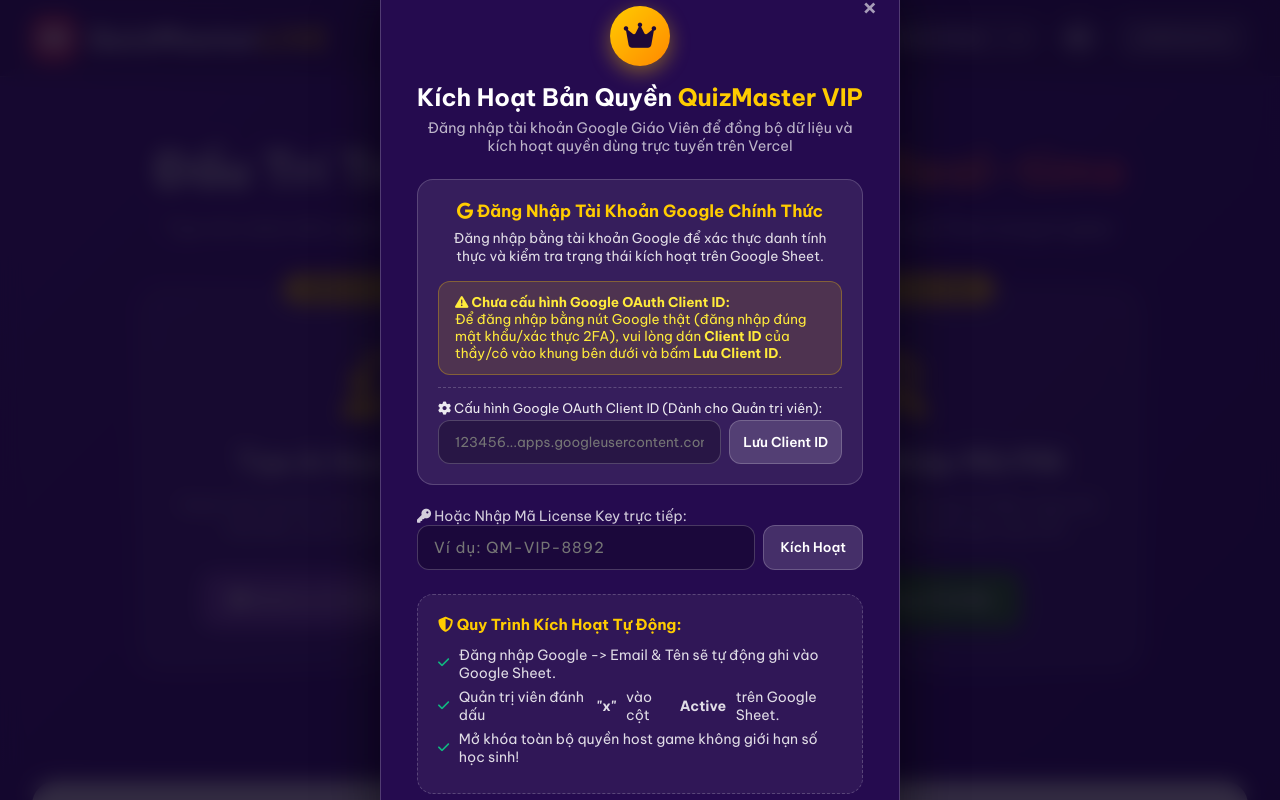
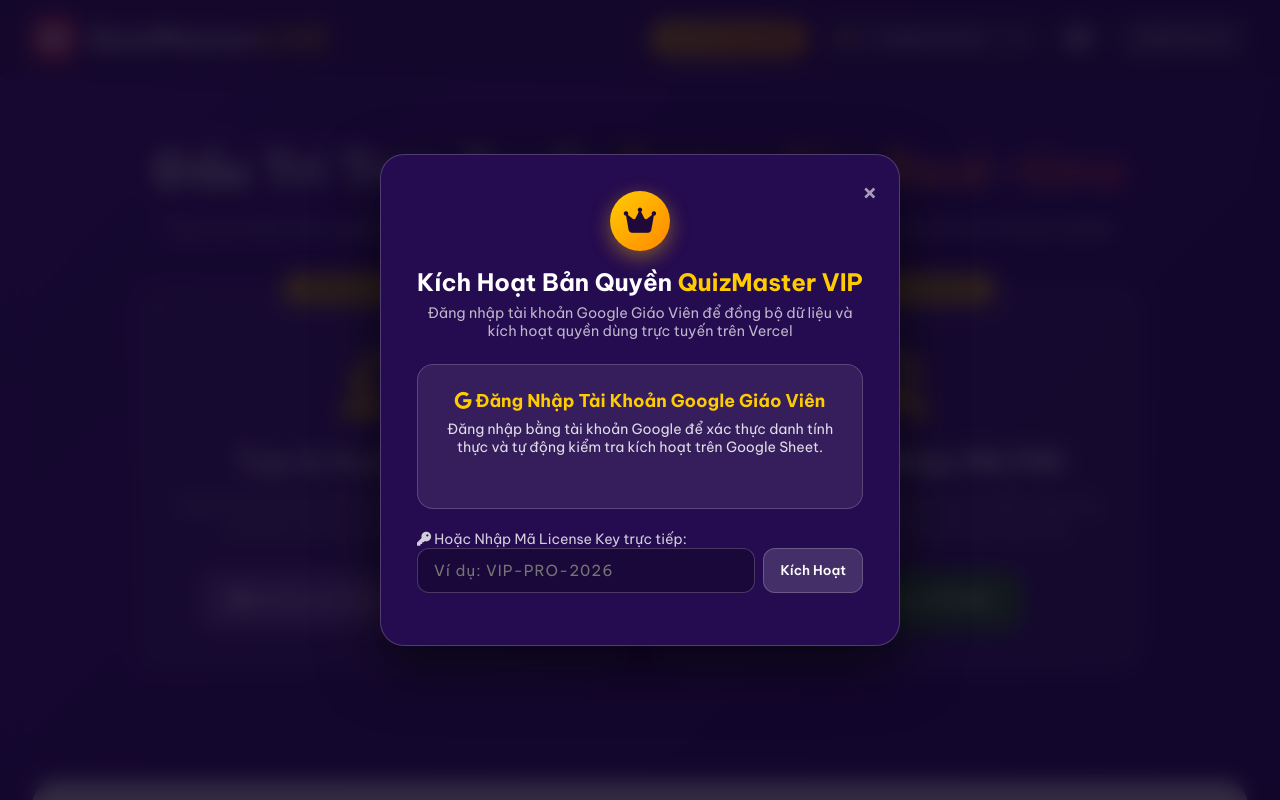
Before and after one commit to phihong113/kahoot_quiz_game, a website: page public/index.html in a window 1280 px wide. Both pictures are taken after a click on the button "Kích Hoạt VIP". Shown: the top 800 px of the page. Drawn offline with nearby package versions, Linux system fonts and the light colour scheme; no server answers.

Commit message:
Integrated Google Client ID and simplified VIP Modal UI

```diff
--- a/public/app.js
+++ b/public/app.js
@@ -1686,7 +1686,7 @@
 
   // ==================== GOOGLE SHEETS & OAUTH LICENSE MANAGEMENT ====================
   let GOOGLE_SHEET_API_URL = 'https://script.google.com/macros/s/AKfycbwYOUR_GOOGLE_APPS_SCRIPT_WEBAPP_ID/exec';
-  let GOOGLE_CLIENT_ID = localStorage.getItem('qm_google_client_id') || '';
+  let GOOGLE_CLIENT_ID = '817345480416-riq2vgigkj27nnqs8uqrofot0oe4t5pp.apps.googleusercontent.com';
 
   const licenseState = {
     isVip: false,
@@ -1725,19 +1725,6 @@
     const container = document.getElementById('googleSignInBtnContainer');
     if (!container) return;
 
-    const clientIdInput = document.getElementById('txtGoogleClientId');
-    if (clientIdInput) clientIdInput.value = GOOGLE_CLIENT_ID;
-
-    if (!GOOGLE_CLIENT_ID || GOOGLE_CLIENT_ID.includes('YOUR_GOOGLE_CLIENT_ID')) {
-      container.innerHTML = `
-        <div style="background: rgba(255, 204, 0, 0.12); border: 1px solid rgba(255, 204, 0, 0.3); padding: 0.75rem 1rem; border-radius: 12px; font-size: 0.84rem; color: #ffeb3b; text-align: left;">
-          <i class="fa-solid fa-triangle-exclamation"></i> <strong>Chưa cấu hình Google OAuth Client ID:</strong><br>
-          Để đăng nhập bằng nút Google thật (đăng nhập đúng mật khẩu/xác thực 2FA), vui lòng dán <strong>Client ID</strong> của thầy/cô vào khung bên dưới và bấm <strong>Lưu Client ID</strong>.
-        </div>
-      `;
-      return;
-    }
-
     if (window.google && window.google.accounts && window.google.accounts.id) {
       container.innerHTML = '';
       window.google.accounts.id.initialize({
@@ -1751,7 +1738,7 @@
         text: 'signin_with'
       });
     } else {
-      setTimeout(renderGoogleSignInButton, 500);
+      setTimeout(renderGoogleSignInButton, 300);
     }
   }
 
--- a/public/index.html
+++ b/public/index.html
@@ -528,44 +528,24 @@
           <div id="licenseInputArea" class="license-input-form">
 
             <!-- OFFICIAL GOOGLE OAUTH 2.0 SIGN-IN SECTION -->
-            <div class="google-auth-box" style="background: rgba(255,255,255,0.08); border: 1px solid rgba(255,255,255,0.18); border-radius: 16px; padding: 1.25rem; margin-bottom: 1.2rem; text-align: center;">
-              <h4 style="color: #ffcc00; margin-bottom: 0.5rem; font-size: 1.05rem;"><i class="fa-brands fa-google"></i> Đăng Nhập Tài Khoản Google Chính Thức</h4>
-              <p style="font-size: 0.85rem; opacity: 0.85; margin-bottom: 1rem;">Đăng nhập bằng tài khoản Google để xác thực danh tính thực và kiểm tra trạng thái kích hoạt trên Google Sheet.</p>
+            <div class="google-auth-box" style="background: rgba(255,255,255,0.08); border: 1px solid rgba(255,255,255,0.18); border-radius: 16px; padding: 1.5rem; margin-bottom: 1.2rem; text-align: center;">
+              <h4 style="color: #ffcc00; margin-bottom: 0.5rem; font-size: 1.1rem;"><i class="fa-brands fa-google"></i> Đăng Nhập Tài Khoản Google Giáo Viên</h4>
+              <p style="font-size: 0.88rem; opacity: 0.85; margin-bottom: 1.25rem;">Đăng nhập bằng tài khoản Google để xác thực danh tính thực và tự động kiểm tra kích hoạt trên Google Sheet.</p>
 
               <!-- Container where official Google Sign-In button is rendered -->
-              <div id="googleSignInBtnContainer" style="display: flex; justify-content: center; margin-bottom: 0.75rem;"></div>
-
-              <!-- CLIENT ID SETUP FOR ADMIN / OWNER -->
-              <div id="clientIdSetupArea" style="margin-top: 0.75rem; border-top: 1px dashed rgba(255,255,255,0.2); padding-top: 0.75rem; text-align: left;">
-                <label style="font-size: 0.82rem; opacity: 0.9; display: block; margin-bottom: 0.3rem;"><i class="fa-solid fa-gear"></i> Cấu hình Google OAuth Client ID (Dành cho Quản trị viên):</label>
-                <div style="display: flex; gap: 0.5rem;">
-                  <input type="text" id="txtGoogleClientId" class="form-control" placeholder="123456...apps.googleusercontent.com" style="font-size: 0.85rem;">
-                  <button id="btnSaveGoogleClientId" class="btn-secondary" style="white-space: nowrap; padding: 0.4rem 0.8rem; font-size: 0.85rem;">
-                    Lưu Client ID
-                  </button>
-                </div>
-              </div>
+              <div id="googleSignInBtnContainer" style="display: flex; justify-content: center; margin-bottom: 0.5rem;"></div>
             </div>
 
             <!-- LICENSE KEY FALLBACK SECTION -->
             <div class="form-group" style="margin-top: 1rem;">
               <label style="font-size: 0.88rem; opacity: 0.8;"><i class="fa-solid fa-key"></i> Hoặc Nhập Mã License Key trực tiếp:</label>
               <div style="display: flex; gap: 0.5rem;">
-                <input type="text" id="txtLicenseKey" class="form-control text-uppercase" placeholder="Ví dụ: QM-VIP-8892" style="font-size: 0.95rem; letter-spacing: 1px;">
+                <input type="text" id="txtLicenseKey" class="form-control text-uppercase" placeholder="Ví dụ: VIP-PRO-2026" style="font-size: 0.95rem; letter-spacing: 1px;">
                 <button id="btnVerifyLicenseKey" class="btn-secondary" style="white-space: nowrap; padding: 0.5rem 1rem;">
                   Kích Hoạt
                 </button>
               </div>
             </div>
-          </div>
-
-          <div class="pricing-info-box">
-            <h4><i class="fa-solid fa-shield-halved"></i> Quy Trình Kích Hoạt Tự Động:</h4>
-            <ul>
-              <li><i class="fa-solid fa-check"></i> Đăng nhập Google -> Email & Tên sẽ tự động ghi vào Google Sheet.</li>
-              <li><i class="fa-solid fa-check"></i> Quản trị viên đánh dấu <strong>"x"</strong> vào cột <strong>Active</strong> trên Google Sheet.</li>
-              <li><i class="fa-solid fa-check"></i> Mở khóa toàn bộ quyền host game không giới hạn số học sinh!</li>
-            </ul>
           </div>
         </div>
       </div>
```
